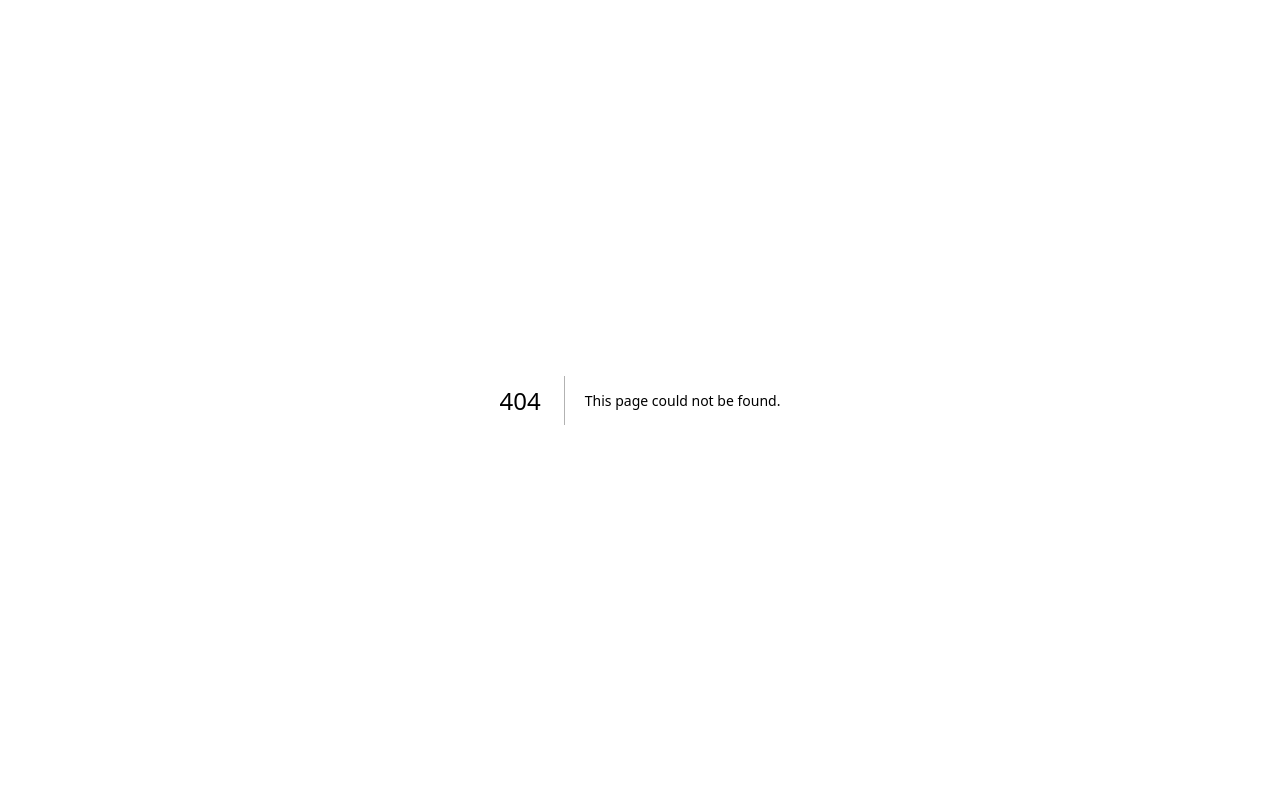
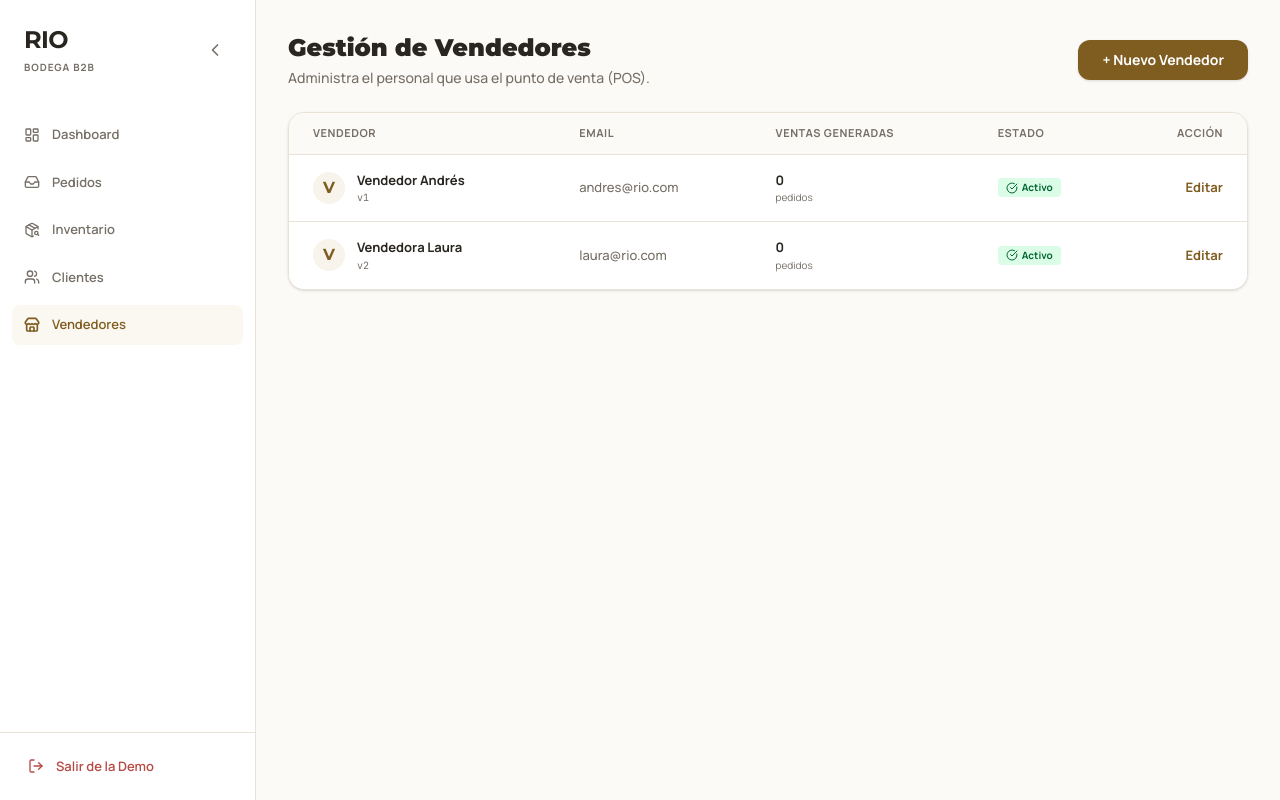
Before and after one commit to 2001mapa/rio_laminado_demo, a Next.js app: page /admin/vendedores in a window 1280 px wide. Before the commit this address had no page. Built offline with nearby package versions, Linux system fonts and the light colour scheme.

Commit message:
✨ Feat: Agregar pestaña de Vendedores al sidebar del administrador

```diff
--- a/src/app/admin/layout.tsx
+++ b/src/app/admin/layout.tsx
@@ -3,7 +3,7 @@
 import { useState } from 'react';
 import Link from 'next/link';
 import { usePathname } from 'next/navigation';
-import { LayoutDashboard, Inbox, PackageSearch, Users, LogOut, ChevronLeft, ChevronRight, Menu } from 'lucide-react';
+import { LayoutDashboard, Inbox, PackageSearch, Users, LogOut, ChevronLeft, ChevronRight, Menu, Store } from 'lucide-react';
 import { classNames } from '@/lib/utils';
 
 export default function AdminLayout({
@@ -19,6 +19,7 @@ export default function AdminLayout({
     { name: 'Pedidos', href: '/admin/pedidos', icon: Inbox },
     { name: 'Inventario', href: '/admin/inventario', icon: PackageSearch },
     { name: 'Clientes', href: '/admin/clientes', icon: Users },
+    { name: 'Vendedores', href: '/admin/vendedores', icon: Store },
   ];
 
   return (
--- /dev/null
+++ b/src/app/admin/vendedores/page.tsx
@@ -0,0 +1,83 @@
+'use client';
+
+import { useDemo } from '@/lib/DemoContext';
+import { Store, CheckCircle, XCircle } from 'lucide-react';
+import Link from 'next/link';
+
+export default function AdminVendedoresPage() {
+  const { sellers, orders } = useDemo();
+
+  return (
+    <div className="p-4 md:p-8 max-w-5xl mx-auto space-y-6">
+      <div className="flex flex-col md:flex-row md:items-center justify-between gap-4">
+        <div>
+          <h1 className="text-2xl font-serif font-black text-rio-ink">Gestión de Vendedores</h1>
+          <p className="text-sm text-rio-muted font-medium mt-1">Administra el personal que usa el punto de venta (POS).</p>
+        </div>
+        <button className="bg-rio-gold-dark hover:bg-rio-gold text-white font-bold py-2.5 px-6 rounded-xl transition-colors shadow-sm text-sm">
+          + Nuevo Vendedor
+        </button>
+      </div>
+
+      <div className="bg-rio-surface rounded-2xl shadow-sm border border-rio-border overflow-hidden">
+        <div className="overflow-x-auto">
+          <table className="min-w-full divide-y divide-rio-border">
+            <thead className="bg-rio-background">
+              <tr>
+                <th className="px-6 py-3 text-left text-[11px] font-bold text-rio-muted uppercase tracking-wider">Vendedor</th>
+                <th className="px-6 py-3 text-left text-[11px] font-bold text-rio-muted uppercase tracking-wider">Email</th>
+                <th className="px-6 py-3 text-left text-[11px] font-bold text-rio-muted uppercase tracking-wider">Ventas Generadas</th>
+                <th className="px-6 py-3 text-left text-[11px] font-bold text-rio-muted uppercase tracking-wider">Estado</th>
+                <th className="px-6 py-3 text-right text-[11px] font-bold text-rio-muted uppercase tracking-wider">Acción</th>
+              </tr>
+            </thead>
+            <tbody className="bg-rio-surface divide-y divide-rio-border">
+              {sellers.map((seller) => {
+                const sellerOrders = orders.filter(o => o.sellerId === seller.id);
+
+                return (
+                  <tr key={seller.id} className="hover:bg-rio-surface-muted/50 transition-colors">
+                    <td className="px-6 py-4 whitespace-nowrap">
+                      <div className="flex items-center">
+                        <div className="flex-shrink-0 h-8 w-8 bg-rio-gold/10 text-rio-gold-dark rounded-full flex items-center justify-center font-bold font-serif">
+                          {seller.name.charAt(0)}
+                        </div>
+                        <div className="ml-3">
+                          <div className="text-[13px] font-bold text-rio-ink">{seller.name}</div>
+                          <div className="text-[10px] text-rio-muted font-mono">{seller.id}</div>
+                        </div>
+                      </div>
+                    </td>
+                    <td className="px-6 py-4 whitespace-nowrap text-[13px] font-medium text-rio-muted">
+                      {seller.email}
+                    </td>
+                    <td className="px-6 py-4 whitespace-nowrap">
+                      <div className="text-[13px] font-bold text-rio-ink">{sellerOrders.length}</div>
+                      <div className="text-[10px] text-rio-muted">pedidos</div>
+                    </td>
+                    <td className="px-6 py-4 whitespace-nowrap">
+                      {seller.status === 'active' ? (
+                        <span className="inline-flex items-center px-2 py-0.5 rounded text-[10px] font-bold bg-green-100 text-green-800">
+                          <CheckCircle className="w-3 h-3 mr-1" /> Activo
+                        </span>
+                      ) : (
+                        <span className="inline-flex items-center px-2 py-0.5 rounded text-[10px] font-bold bg-red-100 text-red-800">
+                          <XCircle className="w-3 h-3 mr-1" /> Inactivo
+                        </span>
+                      )}
+                    </td>
+                    <td className="px-6 py-4 whitespace-nowrap text-right text-[13px] font-bold">
+                      <button className="text-rio-gold-dark hover:text-rio-gold transition-colors">
+                        Editar
+                      </button>
+                    </td>
+                  </tr>
+                );
+              })}
+            </tbody>
+          </table>
+        </div>
+      </div>
+    </div>
+  );
+}
```
